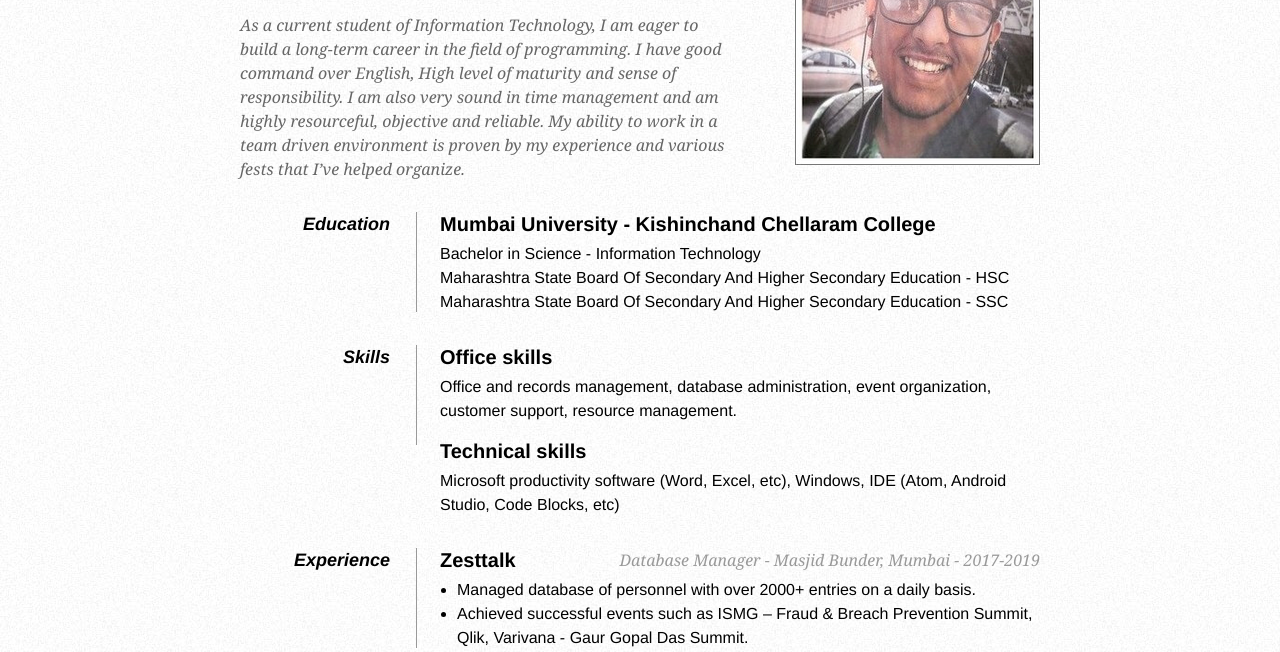
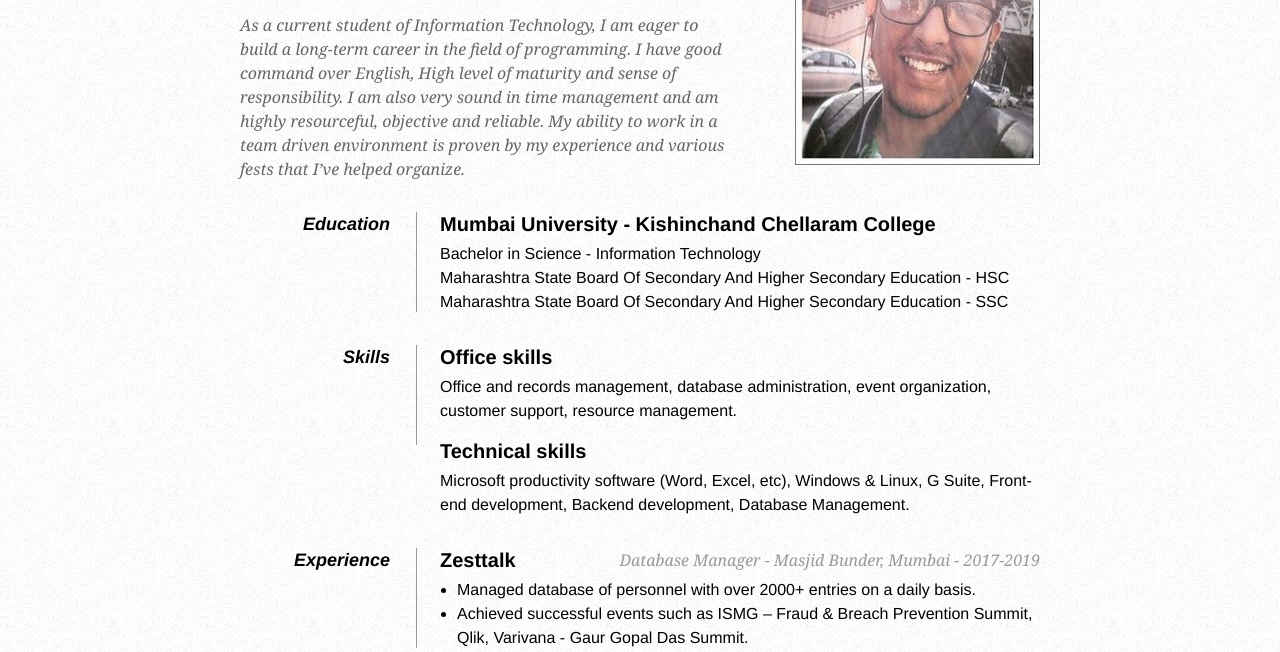
Before and after one commit to abuzarali/Resume, a plain HTML site: page index.html in a window 1280 px wide. Shown: the part 148-800 px from the top of the page. Drawn offline with Linux system fonts and the light colour scheme.

Commit message:
Update index.html

```diff
--- a/index.html
+++ b/index.html
@@ -79,7 +79,7 @@
                 <p>Office and records management, database administration, event organization, customer support, resource management.</p>
 
                 <h2>Technical skills</h2>
-                <p>Microsoft productivity software (Word, Excel, etc), Windows, IDE (Atom, Android Studio, Code Blocks, etc)</p>
+                <p>Microsoft productivity software (Word, Excel, etc), Windows & Linux, G Suite, Front-end development, Backend development, Database Management.</p>
             </dd>
 
             <dd class="clear"></dd>
```
